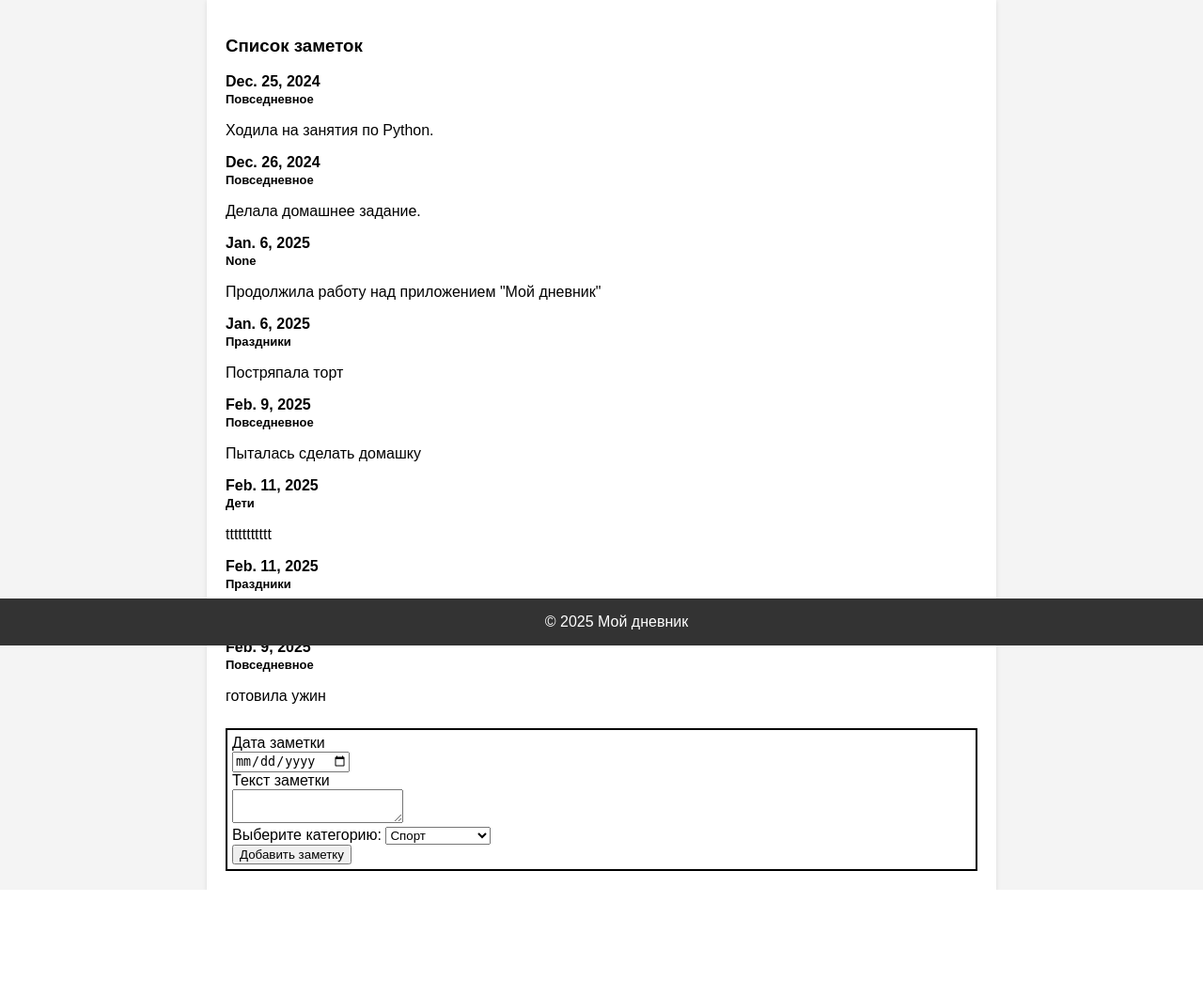
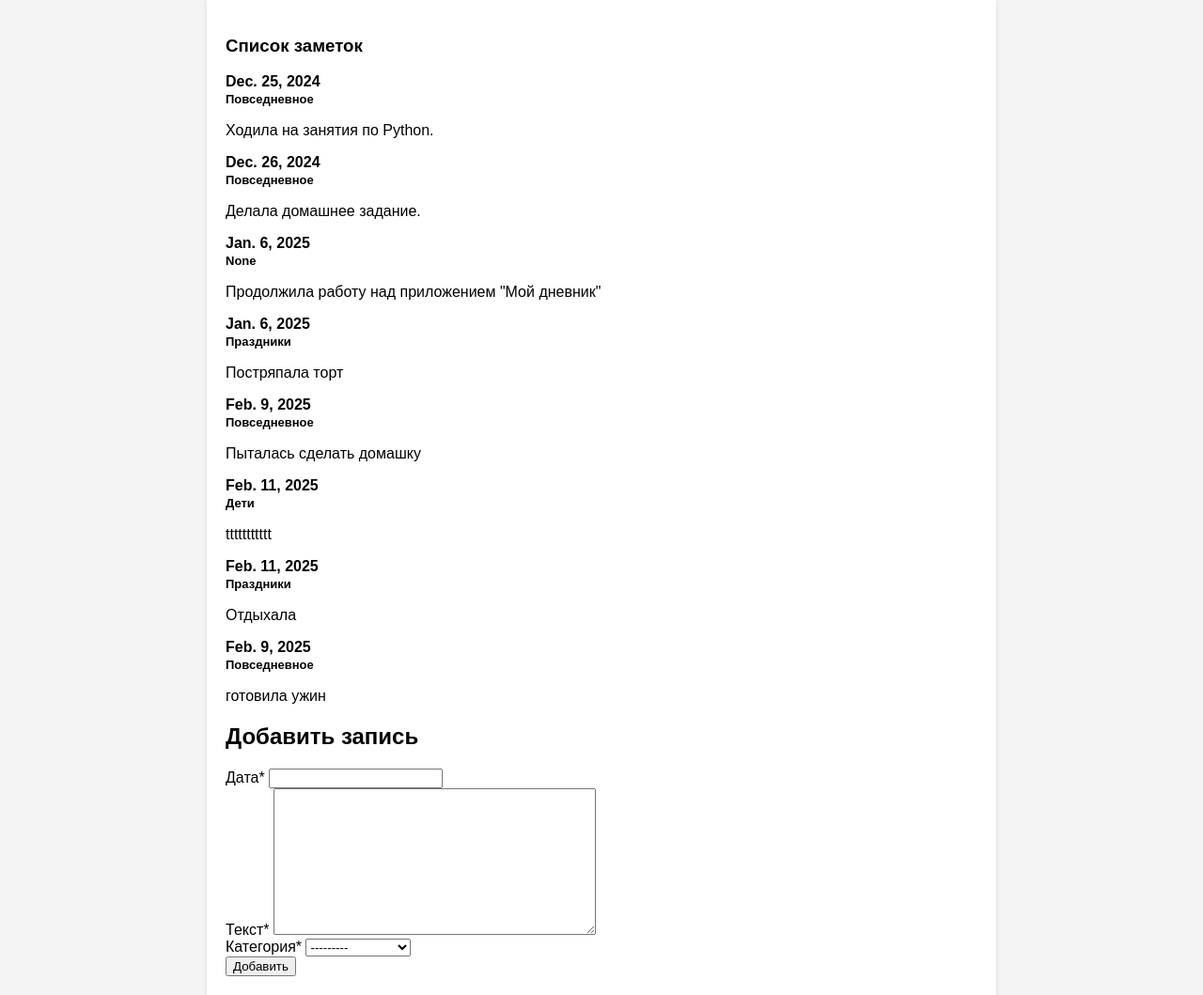
Before and after one commit to ValeriyaBabenkova/my_diary, a Django app: page / in a window 1280 px wide. Shown: the part 113-1172 px from the top of the page at 94% size. Before the commit the page ends 1060 px from the top, so only its background shows below. Run offline with Django 5.2, Linux system fonts and the light colour scheme; data comes from the database, SQL or seed files in the repository; both versions use the stored data as it was after the commit; some libraries are stand-ins or nearby versions.

Commit message:
addCategoryForm

```diff
--- /dev/null
+++ b/core/forms.py
@@ -0,0 +1,9 @@
+from django import forms
+from django.core.exceptions import ValidationError
+from .models import Note, NoteCategory
+class NoteAddForm(forms.Form):
+    date = forms.DateField(label='Дата')
+    text = forms.CharField(label='Текст', widget=forms.Textarea)
+    category = forms.ModelChoiceField(queryset=NoteCategory.objects.all(),
+                                      label='Категория'
+                                      )
--- a/core/views.py
+++ b/core/views.py
@@ -1,8 +1,26 @@
-from django.shortcuts import render
+from django.shortcuts import render, redirect
 from django.http import HttpResponse
 from .models import Note, NoteCategory
+from .forms import NoteAddForm
 
 def notes(request):
+    notes = Note.objects.all()
+    note_form = NoteAddForm()
+    if request.method == 'POST':
+        note_form = NoteAddForm(request.POST)
+        print(note_form)
+
+        if note_form.is_valid():
+            date_data = note_form.cleaned_data['date']
+            text_data = note_form.cleaned_data['text']
+            category = note_form.cleaned_data['category']
+            Note.objects.create(date=date_data, text=text_data, category=category)
+            return redirect('notes')
+
+    return render(request, 'main.html', {'notes': notes,'note_form':note_form})
+
+
+def notesOld(request):
     # получить все записи
     notes = Note.objects.all()
     print(notes)
--- a/my_diary/settings.py
+++ b/my_diary/settings.py
@@ -37,6 +37,9 @@ INSTALLED_APPS = [
     'django.contrib.sessions',
     'django.contrib.messages',
     'django.contrib.staticfiles',
+
+    'crispy_forms',
+    'crispy_bootstrap5',
 
     'core',
 ]
@@ -123,3 +126,6 @@ STATIC_URL = 'static/'
 # https://docs.djangoproject.com/en/5.1/ref/settings/#default-auto-field
 
 DEFAULT_AUTO_FIELD = 'django.db.models.BigAutoField'
+
+CRISPY_ALLOWED_TEMPLATE_PACKS = "bootstrap5"
+CRISPY_TEMPLATE_PACK = "bootstrap5"
--- a/templates/base.html
+++ b/templates/base.html
@@ -78,10 +78,9 @@
     {% block content %}
     {% endblock  %}
 
-
-    <footer>
-        &copy; 2025 Мой дневник
-    </footer>
+<!--    <footer>-->
+<!--        &copy; 2025 Мой дневник-->
+<!--    </footer>-->
 
 </body>
 </html>
--- a/templates/main.html
+++ b/templates/main.html
@@ -1,6 +1,6 @@
 
 {% extends 'base.html' %}
-
+{% load crispy_forms_tags %}
 {% block content %}
 <main>
 
@@ -12,25 +12,37 @@
     <strong style="font-size:13px">{{note.category}}</strong>
     <p>{{note.text}}</p>
     {% endfor %}
-    <div class="add_post" style="margin-top:25px; border:2px solid black; padding:5px">
-    <form method="post" action="{% url 'notes' %}">
-        {% csrf_token %}
-        <label for="date">Дата заметки</label><br>
-        <input id="date" name="date" type="date" placeholder="dd-mm-yyyy" value=""><br>
 
-        <label for="text">Текст заметки</label><br>
-        <textarea id="text" name="text" > </textarea><br>
+    <div class="row mt-4">
+        <div class="col-sm-5">
+            <h2>Добавить запись</h2>
+            <form method="post" action="{% url 'notes' %}">
+                {% csrf_token %}
+                {{ note_form|crispy }}
+                <button type="submit" class="btn btn-primary">Добавить</button>
+            </form>
+        </div>
+    </div>
+<!--    старый способ -->
+<!--    <div class="add_post" style="margin-top:25px; border:2px solid black; padding:5px">-->
+<!--    <form method="post" action="{% url 'notes' %}">-->
+<!--        {% csrf_token %}-->
+<!--        <label for="date">Дата заметки</label><br>-->
+<!--        <input id="date" name="date" type="date" placeholder="dd-mm-yyyy" value=""><br>-->
 
-        <div>
-            <label for="category">Выберите категорию:</label>
-            <select name="category" id="category">
-                {% for category in categories %}
-                <option value="{{ category.id }}">{{ category.title }}</option>
-                {% endfor %}
-            </select>
-        </div>
-        <input type="submit" value="Добавить заметку">
-    </form>
-    </div>
+<!--        <label for="text">Текст заметки</label><br>-->
+<!--        <textarea id="text" name="text" > </textarea><br>-->
+
+<!--        <div>-->
+<!--            <label for="category">Выберите категорию:</label>-->
+<!--            <select name="category" id="category">-->
+<!--                {% for category in categories %}-->
+<!--                <option value="{{ category.id }}">{{ category.title }}</option>-->
+<!--                {% endfor %}-->
+<!--            </select>-->
+<!--        </div>-->
+<!--        <input type="submit" value="Добавить заметку">-->
+<!--    </form>-->
+<!--    </div>-->
 </main>
 {% endblock %}
```
Also changed, not shown: db.sqlite3.
